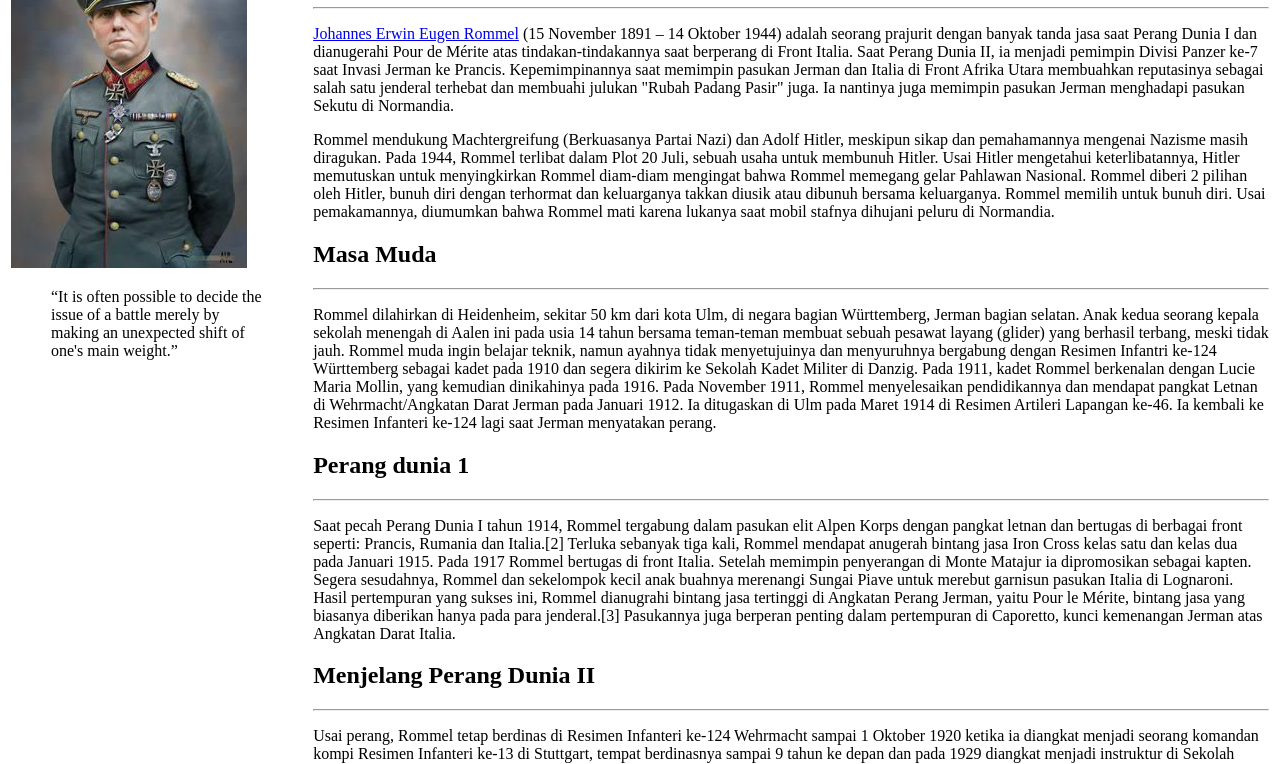
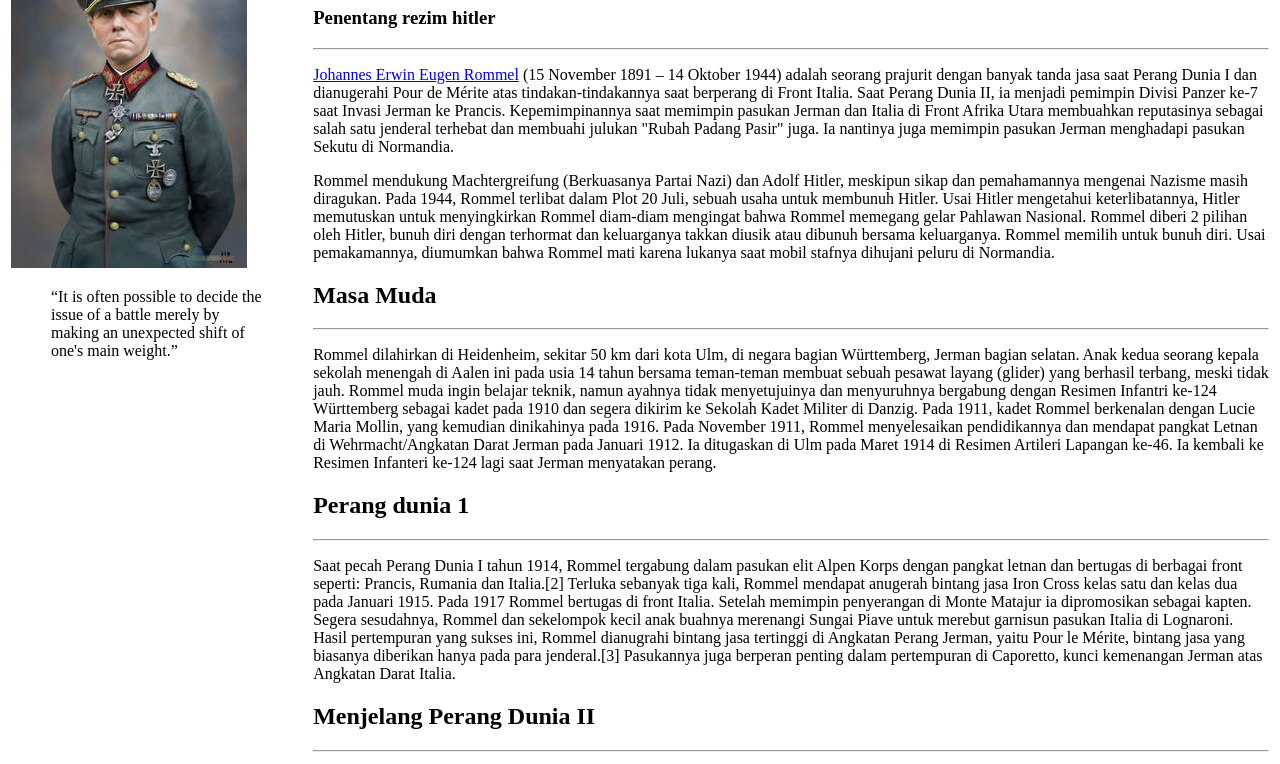
Before and after one commit to Febrian-Andy/htmlassigment, a plain HTML site: page index.html in a window 1280 px wide. Shown: the part 84-848 px from the top of the page. Drawn offline with Linux system fonts and the light colour scheme.

Commit message:
nambah kata

```diff
--- a/index.html
+++ b/index.html
@@ -19,6 +19,7 @@
       <td colspan="3">
         <main>
           <h1>Erwin Romel</h1>
+          <h3>Penentang rezim hitler</h3>
           <hr>
           <p> <a href="https://en.wikipedia.org/wiki/Erwin_Rommel">Johannes Erwin Eugen Rommel</a> (15 November 1891 – 14 Oktober 1944) adalah seorang prajurit dengan banyak tanda jasa saat Perang Dunia I dan dianugerahi Pour de Mérite atas tindakan-tindakannya saat berperang di Front Italia. Saat Perang Dunia II, ia menjadi pemimpin Divisi Panzer ke-7 saat Invasi Jerman ke Prancis. Kepemimpinannya saat memimpin pasukan Jerman dan Italia di Front Afrika Utara membuahkan reputasinya sebagai salah satu jenderal terhebat dan membuahi julukan "Rubah Padang Pasir" juga. Ia nantinya juga memimpin pasukan Jerman menghadapi pasukan Sekutu di Normandia.</p>
           <p>
```
